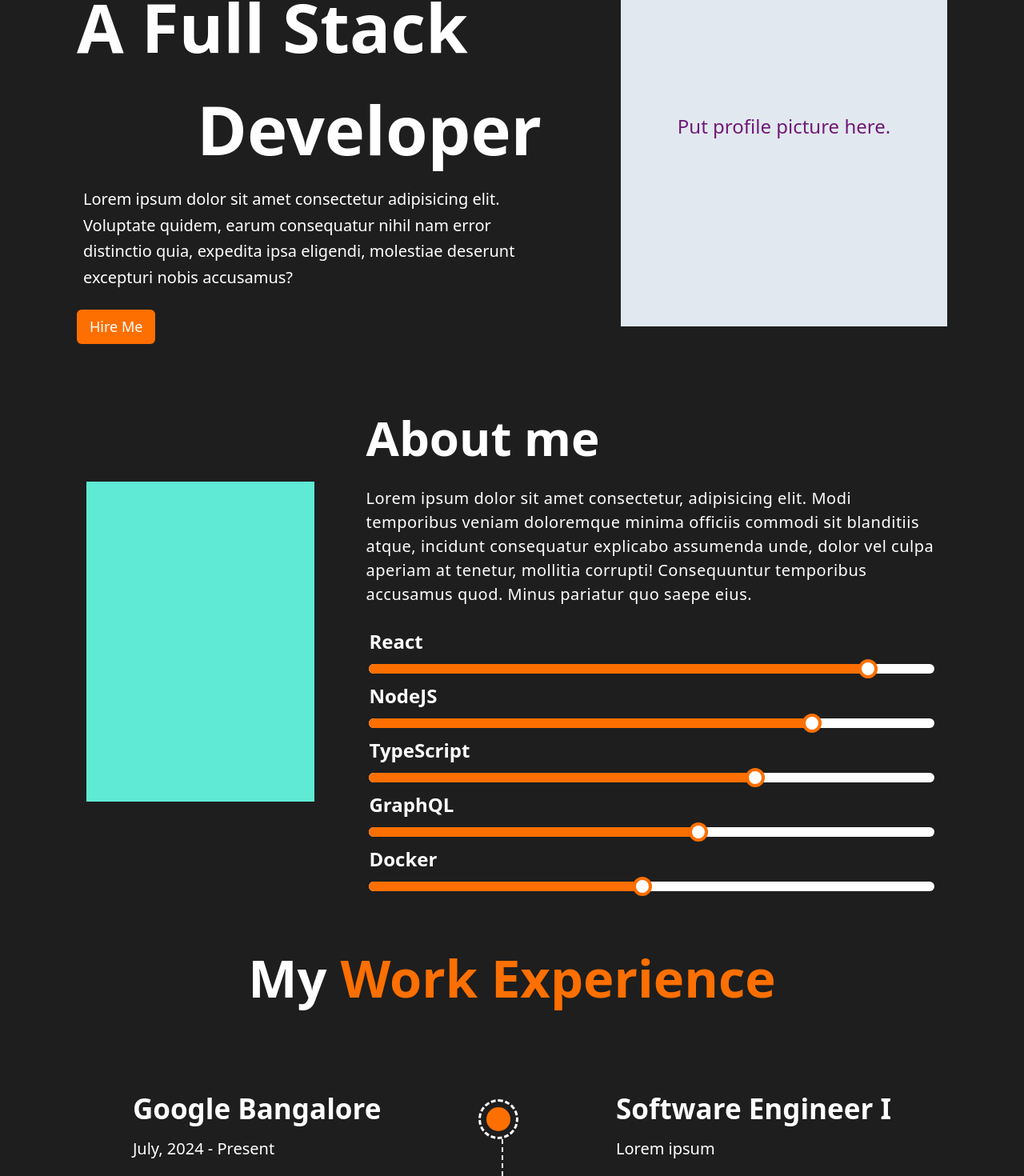
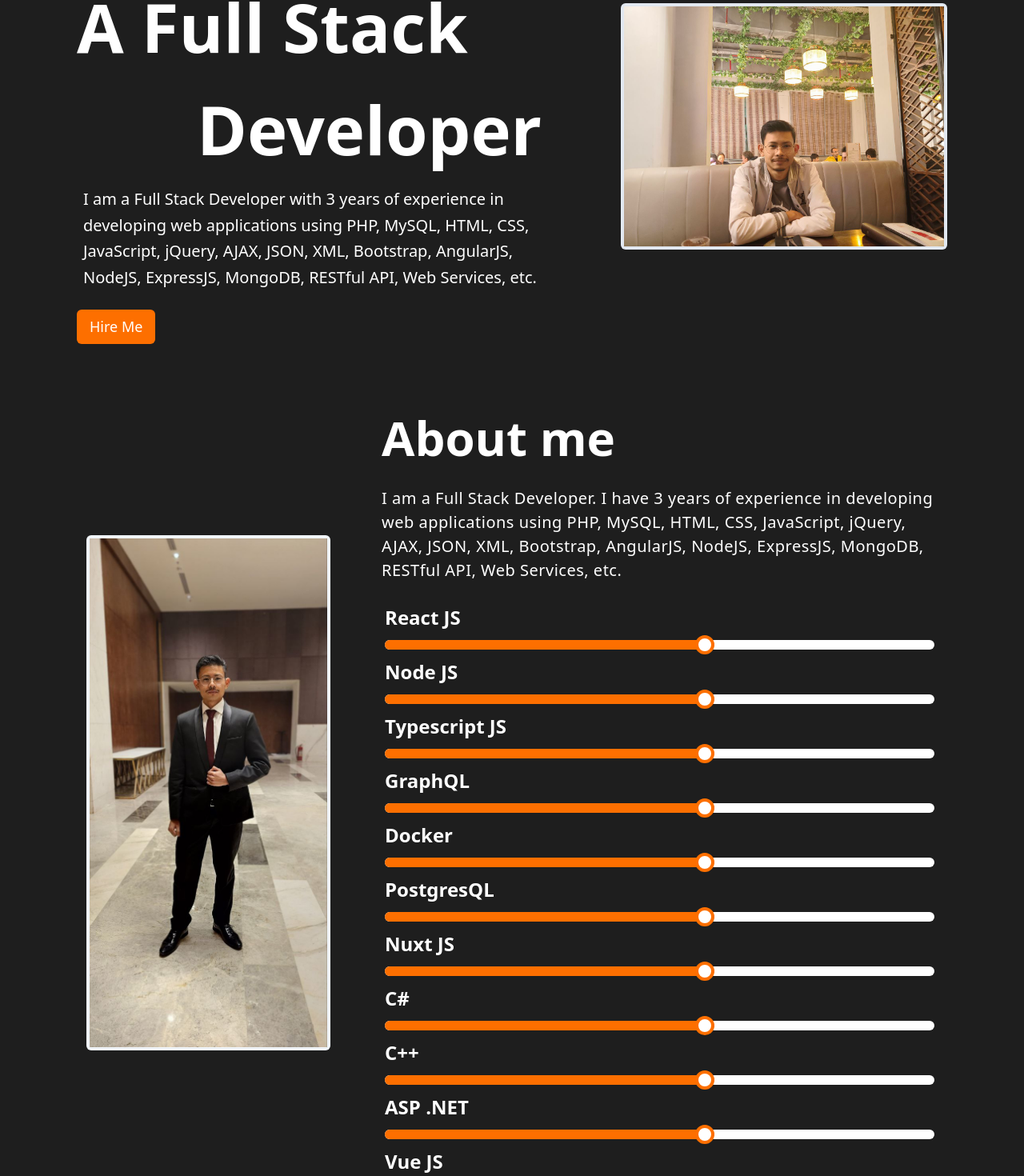
Before and after one commit to Maneesana/front-end-mastery-project, a Next.js app in the folder apps/portfolio/: page / in a window 1280 px wide. Shown: the part 233-1703 px from the top of the page at 80% size. Built offline with nearby package versions, Linux system fonts and the light colour scheme.

Commit message:
feat:made-everything-controllable-through-json-file

```diff
--- a/apps/portfolio/app/components/AboutMe.tsx
+++ b/apps/portfolio/app/components/AboutMe.tsx
@@ -1,6 +1,7 @@
 import React from 'react';
 import RectangularProgress from './RectangularProgress';
-
+import portfolioData from '../../public/my-portfolio.json';
+import Image from 'next/image';
 interface IAboutMe {
   skills: Array<{ id: string; name: string; level: number }>;
   aboutMe: string;
@@ -9,8 +10,15 @@ interface IAboutMe {
 const AboutMe = ({ skills, aboutMe }: IAboutMe) => {
   return (
     <>
-      <div className="flex items-start justify-center items-center gap-16 p-3 my-12">
-        <div className="w-[1200px] h-[400px] bg-teal-300 p-2"></div>
+      <div className="flex  justify-center items-center gap-16 p-3 my-12">
+        <div className="rounded-md p-1 bg-slate-100 ">
+          <Image
+            alt="developer-image"
+            src={portfolioData.aboutMe.picture}
+            width="1000"
+            height="1200"
+          />
+        </div>
 
         <div className="">
           <h3 className="text-[60px] text-white font-semibold my-3">
--- a/apps/portfolio/app/components/Introduction.tsx
+++ b/apps/portfolio/app/components/Introduction.tsx
@@ -1,5 +1,9 @@
 import PFLButton from './PFLButton';
+import portfolioData from '../../public/my-portfolio.json';
+import Image from 'next/image';
 const Introduction = () => {
+  const developerName = portfolioData.developerName;
+  const developeProfileDescription = portfolioData.developerBriefDetails;
   return (
     <>
       <div className="w-full mt-[55px]">
@@ -8,7 +12,7 @@ const Introduction = () => {
             <p className="m-[0px] ">
               <span className="text-[24px] p-0 m-0">Hi, I am </span>
               <span className="font-poppins text-[32px] p-0 m-0 block text-portfolio-highlight font-semibold">
-                Maibam Maneesana Singh
+                {developerName}
               </span>
             </p>
             <p className="text-[85px] font-semibold text-white mt-[1px] p-0 m-0">
@@ -17,17 +21,20 @@ const Introduction = () => {
               <span className="block ml-[25%] m-0 p-0">Developer</span>
             </p>
             <p className="p-2 w-[600px] text-[20px] mb-4 text-wrap leading-relaxed">
-              Lorem ipsum dolor sit amet consectetur adipisicing elit. Voluptate
-              quidem, earum consequatur nihil nam error distinctio quia,
-              expedita ipsa eligendi, molestiae deserunt excepturi nobis
-              accusamus?
+              {developeProfileDescription}
             </p>
             <PFLButton>Hire Me</PFLButton>
           </div>
-          <div className=" bg-slate-200 p-3 w-[538px] h-[500px] flex flex-col items-center justify-center">
+          <div className=" bg-slate-200 p-1 rounded-md flex flex-col items-center justify-center">
             <h5 className="text-2xl text-fuchsia-900">
               {' '}
-              Put profile picture here.
+              <Image
+                alt="developer-image"
+                src={portfolioData.developerProfilePictureUrl}
+                className="w-auto h-auto"
+                width="1000"
+                height="850"
+              />
             </h5>
           </div>
         </div>
--- a/apps/portfolio/app/components/ProjectCard.tsx
+++ b/apps/portfolio/app/components/ProjectCard.tsx
@@ -1,13 +1,30 @@
 import React from 'react';
-const ProjectCard = () => {
+import Image from 'next/image';
+
+interface IProjectCardProps {
+  projectName: string;
+  projectImageUrl: string;
+  projectDescription: string;
+}
+const ProjectCard = ({
+  projectDescription,
+  projectName,
+  projectImageUrl,
+}: IProjectCardProps) => {
   return (
     <div className="mt-10 flex flex-col items-start gap-3 justify-center">
       <div className="w-[300px] h-[320px] bg-gray-light p-3 rounded-md cursor-pointer">
-        {/* <Image src="/github.svg" alt="project-image" width={40} height={35} /> */}
+        <Image
+          src={projectImageUrl}
+          alt="project-image"
+          width={400}
+          height={350}
+        />
       </div>
-      <h4 className="text-portfolio-highlight text-[18px]">Category </h4>
+      <h4 className="text-portfolio-highlight text-[18px]">{projectName} </h4>
+
       <h3 className="text-[20px] font-bold max-w-[300px] text-pretty max-h-[320px]">
-        Lorem ipsum dolor sit amet
+        {projectDescription}
       </h3>
     </div>
   );
--- a/apps/portfolio/app/components/WorkExperience.tsx
+++ b/apps/portfolio/app/components/WorkExperience.tsx
@@ -1,6 +1,7 @@
 import React from 'react';
-
+import portfolioData from '../../public/my-portfolio.json';
 const WorkExperience = () => {
+  const workExperienceJobData = portfolioData.workExperience.jobs;
   enum FilledCircleConnectorVariants {
     PRIMARY = '#FD6F00',
     SECONDARY = '#eeeee4',
@@ -12,7 +13,7 @@ const WorkExperience = () => {
     variant: FilledCircleConnectorVariants;
   }) => {
     const circleCSS =
-      'p-3 mt-6 outline-dashed  outline-[3px] outline-offset-[7px] w-[30px] h-[30px] rounded-full';
+      ' p-3 mt-6 outline-dashed  outline-[3px] outline-offset-[7px] w-[30px] h-[30px] rounded-full';
     return (
       <div
         style={{
@@ -24,7 +25,7 @@ const WorkExperience = () => {
   };
   const DashedConnectionLine = () => {
     return (
-      <div className="absolute top-[72px] left-[48.825%] h-[96px] border-l-2 border-dashed border-white"></div>
+      <div className="absolute top-[65px] left-[48.825%] h-[160px] border-l-2 border-dashed border-white"></div>
     );
   };
 
@@ -49,25 +50,34 @@ const WorkExperience = () => {
   const RectangularExperienceCommonWidget = ({
     showConnectionLine,
     children,
+    jobDuration,
+    jobTitleAndLocation,
+    jobDesignation,
+    jobAchievement,
   }: {
     children: React.ReactNode;
     showConnectionLine: boolean;
+    jobTitleAndLocation: string;
+    jobDuration: string;
+    jobDesignation: string;
+    jobAchievement: string;
   }) => {
     return (
-      <div className="relative mb-[35px]">
+      <div className="mb-[35px]">
         <div className="w-full flex items-start justify-around gap-2 p-2 my-2">
           <WorkExperienceJobDescription
-            title="Google Bangalore"
-            description="July, 2024 - Present"
+            title={jobTitleAndLocation}
+            description={jobDuration}
           />
-          {children}
+          <div className="relative">
+            {children}
+            {showConnectionLine && <DashedConnectionLine />}
+          </div>
           <WorkExperienceJobDescription
-            title="Software Engineer I"
-            description="Lorem ipsum "
+            title={jobDesignation}
+            description={jobAchievement}
           />
         </div>
-
-        {showConnectionLine && <DashedConnectionLine />}
       </div>
     );
   };
@@ -79,29 +89,26 @@ const WorkExperience = () => {
         </h3>
 
         <div className="mt-20">
-          <RectangularExperienceCommonWidget showConnectionLine={true}>
-            <FilledCircleConnector
-              variant={FilledCircleConnectorVariants.PRIMARY}
-            />
-          </RectangularExperienceCommonWidget>
-
-          <RectangularExperienceCommonWidget showConnectionLine={true}>
-            <FilledCircleConnector
-              variant={FilledCircleConnectorVariants.PRIMARY}
-            />
-          </RectangularExperienceCommonWidget>
-
-          <RectangularExperienceCommonWidget showConnectionLine={true}>
-            <FilledCircleConnector
-              variant={FilledCircleConnectorVariants.PRIMARY}
-            />
-          </RectangularExperienceCommonWidget>
-
-          <RectangularExperienceCommonWidget showConnectionLine={false}>
-            <FilledCircleConnector
-              variant={FilledCircleConnectorVariants.SECONDARY}
-            />
-          </RectangularExperienceCommonWidget>
+          {workExperienceJobData.map((exp, i) => {
+            return (
+              <RectangularExperienceCommonWidget
+                key={exp.companyName}
+                jobDuration={`${exp.startDate} - ${exp.endDate}`}
+                jobAchievement={exp.achievement}
+                jobTitleAndLocation={exp.companyName + ' - ' + exp.location}
+                jobDesignation={exp.designation}
+                showConnectionLine={i !== workExperienceJobData.length - 1}
+              >
+                <FilledCircleConnector
+                  variant={
+                    (i + 1) % 2 == 0
+                      ? FilledCircleConnectorVariants.SECONDARY
+                      : FilledCircleConnectorVariants.PRIMARY
+                  }
+                />
+              </RectangularExperienceCommonWidget>
+            );
+          })}
         </div>
       </div>
     </>
--- a/apps/portfolio/app/page.tsx
+++ b/apps/portfolio/app/page.tsx
@@ -5,20 +5,17 @@ import AboutMe from './components/AboutMe';
 import WorkExperience from './components/WorkExperience';
 import MyProjects from './components/MyProjects';
 import TechStackAnimation from './components/TechStackAnimation';
+import portfolioData from '../public/my-portfolio.json';
 
 const page = () => {
-  const skills = [
-    { id: '1', name: 'React', level: 90 },
-    { id: '2', name: 'NodeJS', level: 80 },
-    { id: '3', name: 'TypeScript', level: 70 },
-    { id: '4', name: 'GraphQL', level: 60 },
-    { id: '5', name: 'Docker', level: 50 },
-  ];
-  const aboutMe = `  Lorem ipsum dolor sit amet consectetur, adipisicing elit. Modi
-    temporibus veniam doloremque minima officiis commodi sit blanditiis
-    atque, incidunt consequatur explicabo assumenda unde, dolor vel
-    culpa aperiam at tenetur, mollitia corrupti! Consequuntur temporibus
-    accusamus quod. Minus pariatur quo saepe eius.`;
+  const skills = portfolioData.aboutMe.skills.map((skill) => {
+    return {
+      id: crypto.randomUUID(),
+      name: skill.name,
+      level: Number.parseInt(skill.level),
+    };
+  });
+  const aboutMe = portfolioData.aboutMe.details;
   return (
     <>
       <Introduction />
@@ -27,7 +24,7 @@ const page = () => {
       <WorkExperience />
       <TechStackAnimation />
       <MyProjects />
-      <p className="text-[30px] p-2 text-center">
+      <p className="text-[20px] p-2 mt-4 text-center">
         The website is not completed yet. Still in progress...It will be
         completed soon.
       </p>
--- /dev/null
+++ b/apps/portfolio/public/my-portfolio.json
@@ -0,0 +1,118 @@
+{
+  "developerName": "Maibam Manesana Singh",
+  "developerRoleName": "Full Stack Developer",
+  "developerProfilePictureUrl": "/profile/developer-profile.jpg",
+
+  "developerBriefDetails": "I am a Full Stack Developer with 3 years of experience in developing web applications using PHP, MySQL, HTML, CSS, JavaScript, jQuery, AJAX, JSON, XML, Bootstrap, AngularJS, NodeJS, ExpressJS, MongoDB, RESTful API, Web Services, etc.",
+  "aboutMe": {
+    "picture": "/profile/about-me-picture.jpg",
+    "details": "I am a Full Stack Developer. I have 3 years of experience in developing web applications using PHP, MySQL, HTML, CSS, JavaScript, jQuery, AJAX, JSON, XML, Bootstrap, AngularJS, NodeJS, ExpressJS, MongoDB, RESTful API, Web Services, etc.",
+    "skills": [
+      {
+        "name": "React JS",
+        "level": "60"
+      },
+      {
+        "name": "Node JS",
+        "level": "60"
+      },
+      {
+        "name": "Typescript JS",
+        "level": "60"
+      },
+      {
+        "name": "GraphQL",
+        "level": "60"
+      },
+      {
+        "name": "Docker",
+        "level": "60"
+      },
+      {
+        "name": "PostgresQL",
+        "level": "60"
+      },
+      {
+        "name": "Nuxt JS",
+        "level": "60"
+      },
+      {
+        "name": "C#",
+        "level": "60"
+      },
+      {
+        "name": "C++",
+        "level": "60"
+      },
+      {
+        "name": "ASP .NET",
+        "level": "60"
+      },
+      {
+        "name": "Vue JS",
+        "level": "60"
+      }
+    ]
+  },
+  "workExperience": {
+    "jobs": [
+      {
+        "companyName": "Company 1",
+        "designation": "Application Engineer",
+        "achievement": "Optimized the performance of the application by 30% by refactoring the code and implementing the best practices.",
+        "startDate": "1st Jan,2023",
+        "endDate": "Present",
+        "location": "Location 2"
+      },
+      {
+        "companyName": "Company 2 ",
+        "designation": "Software Engineer",
+        "achievement": "Optimized the performance of the application by 30% by refactoring the code and implementing the best practices.",
+        "startDate": "1st Jun,2023",
+        "endDate": "Present",
+        "location": "Location 2"
+      }
+    ]
+  },
+  "projectsTechTags": [
+    "All",
+    "Front-end",
+    "Back-end",
+    "Full-stack",
+    "React JS",
+    "Node JS",
+    "Typescript JS",
+    "GraphQL",
+    "Docker",
+    "PostgresQL",
+    "Nuxt JS",
+    "C#",
+    "C++",
+    "ASP .NET",
+    "Vue JS"
+  ],
+  "projectBrief": "I am familiar with the following technologies: React JS, Node JS, Typescript JS, GraphQL, Docker, PostgresQL, Nuxt JS, C#, C++, ASP .NET, Vue JS, etc. I have worked on the following projects: Blog Post, E-commerce, etc",
+  "projects": [
+    {
+      "tags": ["Front-end", "Back-end"],
+      "title": "Blog Post",
+      "description": "A blog post application where user can create, read, update and delete blog posts.",
+      "technologies": "React JS, Node JS, Express JS, MongoDB, RESTful API, Web Services, etc.",
+      "projectImageUrl": "/github.svg",
+      "projectUrl": "https://github.com"
+    },
+    {
+      "tags": ["Front-end", "Back-end"],
+      "title": "Blog Post",
+      "description": "A blog post application where user can create, read, update and delete blog posts.",
+      "technologies": "React JS, Node JS, Express JS, MongoDB, RESTful API, Web Services, etc.",
+      "projectImageUrl": "/github.svg",
+      "projectUrl": "https://github.com"
+    }
+  ],
+  "socialLinks": {
+    "github": "https://github.com/Maneesana",
+    "linkedin": "https://www.linkedin.com/in/maibam-maneesana-singh-a113621a7/",
+    "twitter": "https://x.com/maibammaneesana"
+  }
+}
```
Also changed, not shown: apps/portfolio/app/components/MyProjects.tsx (+36 -8 lines), apps/portfolio/app/layout.tsx (+4 -4 lines), apps/portfolio/public/profile/about-me-picture.jpg (added), apps/portfolio/public/profile/developer-profile.jpg (added).
